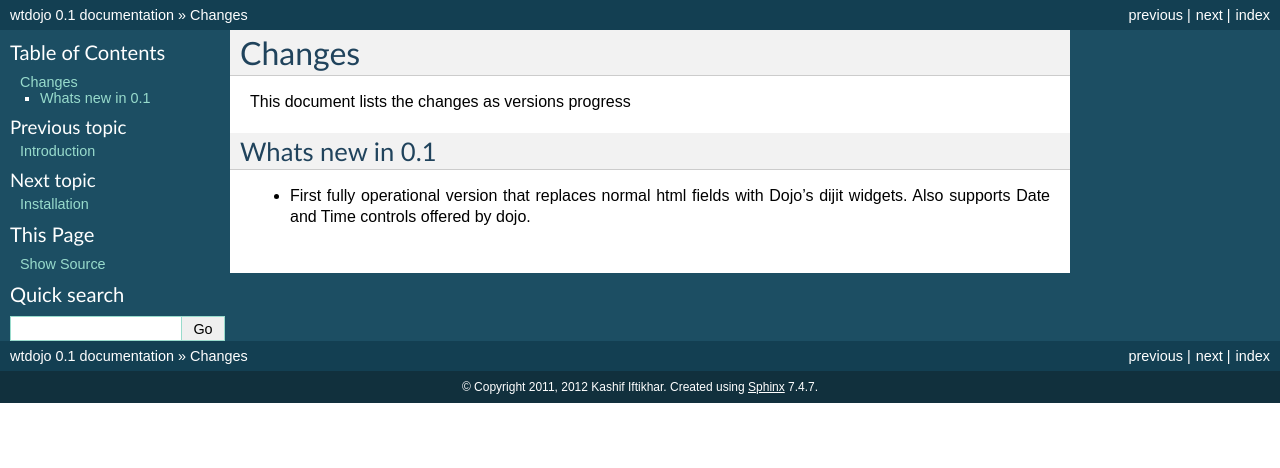
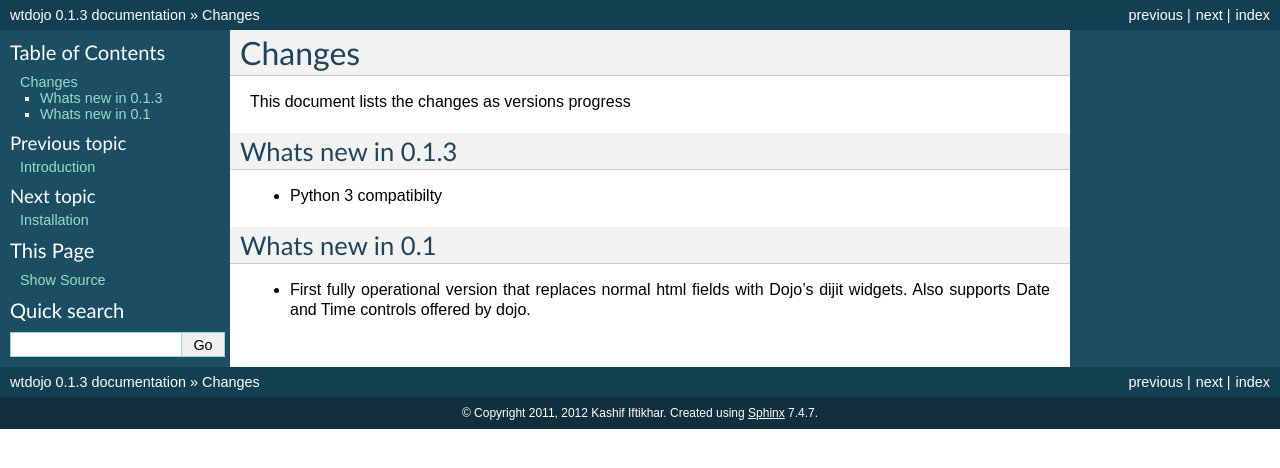
Before and after one commit to kashifpk/wtdojo, a Sphinx documentation site: the page built from docs/changes.rst, in a window 1280 px wide. Shown: the top 468 px of the page. Built offline with Sphinx 7.4.7, drawn with Linux system fonts in a browser that asks for light colours.

Commit message:
WTDojo version 0.1.3 with python3 support

```diff
--- a/docs/changes.rst
+++ b/docs/changes.rst
@@ -5,6 +5,10 @@ Changes
 
 This document lists the changes as versions progress
 
+Whats new in 0.1.3
+------------------
+
+* Python 3 compatibilty
 
 Whats new in 0.1
 ------------------
--- a/docs/conf.py
+++ b/docs/conf.py
@@ -50,7 +50,7 @@ copyright = u'2011, 2012 Kashif Iftikhar'
 # The short X.Y version.
 version = '0.1'
 # The full version, including alpha/beta/rc tags.
-release = '0.1'
+release = '0.1.3'
 
 # The language for content autogenerated by Sphinx. Refer to documentation
 # for a list of supported languages.
--- a/setup.py
+++ b/setup.py
@@ -8,7 +8,7 @@ requires = [
     ]
 
 setup(name='wtdojo',
-      version='0.1.2',
+      version='0.1.3',
       description='Dojo javascript toolkit support for WTForms',
       long_description="""Adds support to display Dojo form fields via WTForms""",
       classifiers=[
```
Also changed, not shown: 1 other file.
